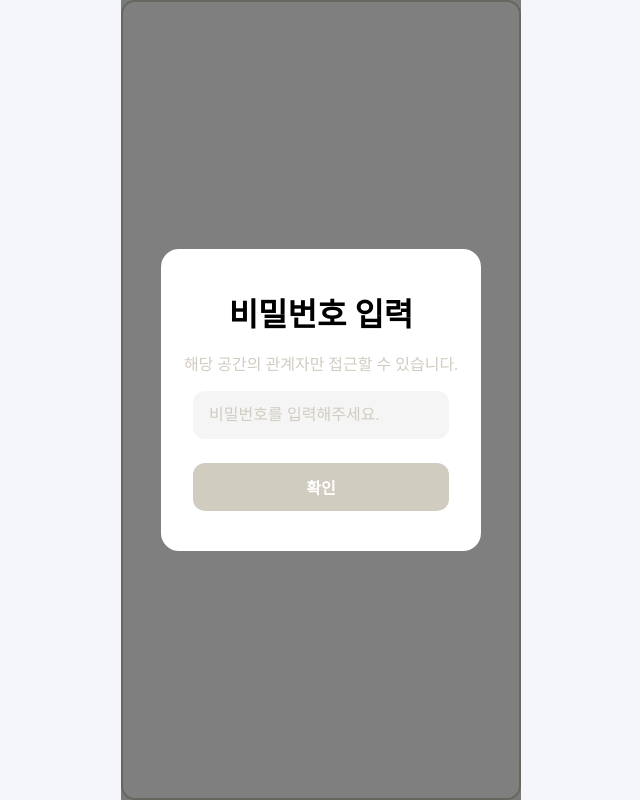
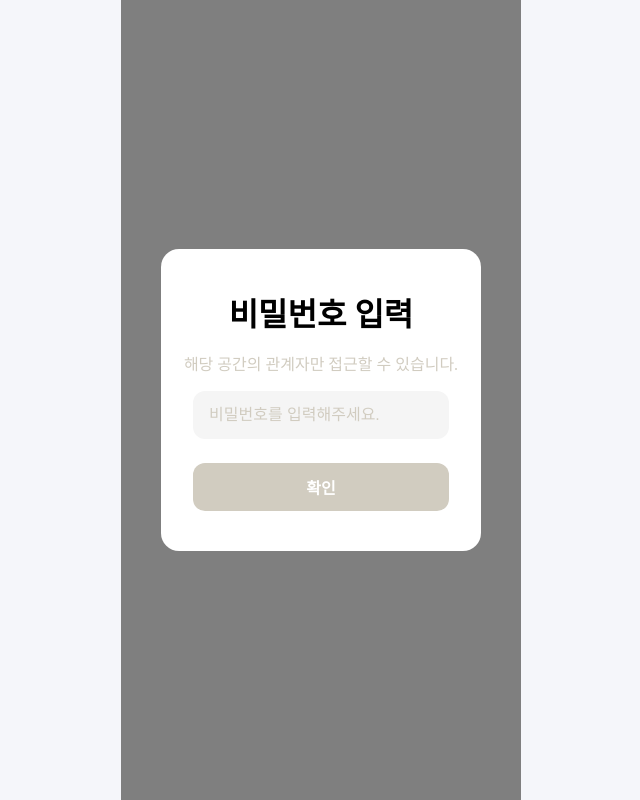
Before and after one commit to woowacourse-teams/2022-gong-check, a React app in the folder frontend/: page /enter/1 in a window 1280 px wide. Shown: the whole page, without its empty margins (319-959 px from the left). Built offline with nearby package versions, Linux system fonts and the light colour scheme.

Commit message:
refactor: 유저 레이아웃 보더 제거

```diff
--- a/frontend/src/layouts/UserLayout/index.tsx
+++ b/frontend/src/layouts/UserLayout/index.tsx
@@ -33,8 +33,6 @@ const UserLayout: React.FC = () => {
         min-height: 100vh;
         background-color: white;
         position: absolute;
-        border: 2px solid ${theme.colors.gray};
-        border-radius: 14px;
       `}
     >
       <Suspense fallback={<div>로딩 스피너</div>}>
```
